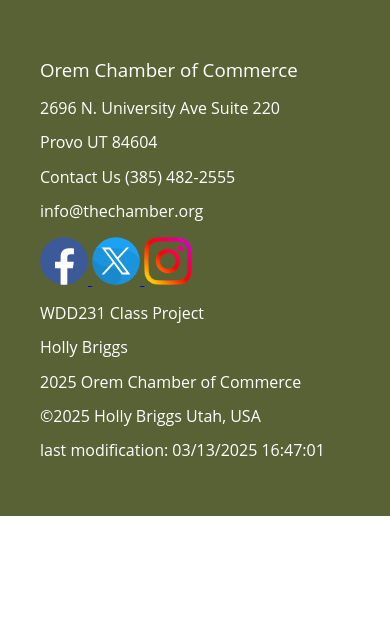
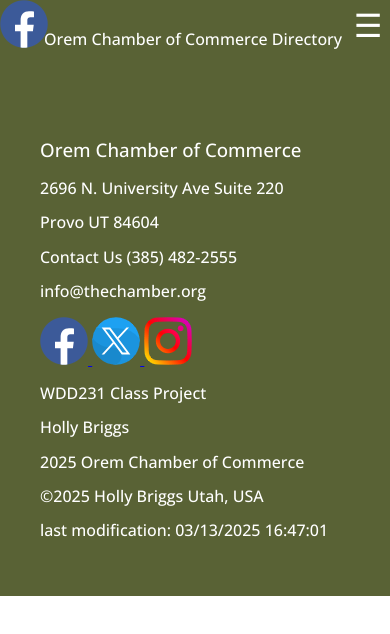
Before and after one commit to Hollypie/wdd231, a plain HTML site: page chamber/directory.html in a window 390 px wide. Drawn offline with nearby package versions, Linux system fonts and the light colour scheme; files whose address does not match are found by name.

Commit message:
added nav and nav animation and hamburger menu

```diff
--- a/chamber/directory.html
+++ b/chamber/directory.html
@@ -21,12 +21,26 @@
 
     <script src="scripts/navigation.js" defer></script>
     <script src="scripts/date.js" defer></script>
+
+    <link rel="preconnect" href="https://fonts.googleapis.com">
+    <link rel="preconnect" href="https://fonts.gstatic.com" crossorigin>
+    <link href="https://fonts.googleapis.com/css2?family=Open+Sans:ital,wght@0,300..800;1,300..800&display=swap" rel="stylesheet">
+
 </head>
 <body>
     <header>
-
-
+        <img src="images/facebook_small.png" width="48" height="48">
+        <span>Orem Chamber of Commerce Directory</span>
+        <button id="myButton"></button>
     </header>
+        <nav id="animateme">
+            <ul class="menuLinks">
+                <li><a href="#" title="Home">Page One</a></li>
+                <li class="current-menu-item"><a href="directory.html">Directory</a></li>
+                <li><a href="#" title="Service">Page Three</a></li>
+                <li><a href="#" title="History">Page Four</a></li>
+            </ul>
+        </nav>
     <main>
 
     </main>
--- /dev/null
+++ b/chamber/scripts/navigation.js
@@ -0,0 +1,7 @@
+const hamburgerElement = document.querySelector('#myButton');
+const navElement = document.querySelector('#animateme');
+
+hamburgerElement.addEventListener('click', () => {
+    navElement.classList.toggle('open');
+    hamburgerElement.classList.toggle('open');
+})
--- a/chamber/styles/large.css
+++ b/chamber/styles/large.css
@@ -0,0 +1,20 @@
+@media only screen and (min-width: 38rem) {
+
+    #myButton {
+        display: none;
+    }
+
+    ul.menuLinks, ul.menuLinks.open {
+        display: flex;
+        justify-content: flex-end;
+    }
+
+    ul.menuLinks a:hover {
+        background-color: var(--accent-color);
+        color: black;
+    }
+
+    nav {
+        grid-template-rows: 1fr;
+    }
+}
--- a/chamber/styles/small.css
+++ b/chamber/styles/small.css
@@ -17,6 +17,69 @@
 
 }
 
+header {
+    display: grid;
+    grid-template-columns: 44px auto 44px;
+    align-items:end;
+    background-color: var(--primary-color);
+    color: white;
+
+}
+
+/* navigation stuff */
+
+nav {
+    background-color: var(--primary-color);
+}
+
+#myButton::before {
+    content: "\2630";
+}
+
+#myButton {
+    font-size: 2rem;
+    background: none;
+    border: none;
+    color: white;
+    cursor: pointer;
+    width: 100%;
+    text-align: right;
+    padding: .25rem 2vw;
+}
+
+ul.menuLinks li a {
+    border: pink dashed 1px;
+    display: block;
+    padding: .75rem 2vw;
+    color: white;
+    text-decoration: none;
+}
+
+li.current-menu-item a {
+    background-color: var(--second-color);
+}
+
+ul.menuLinks {
+    list-style-type: none;
+}
+
+/* CSS for the open class */
+#myButton.open::before {
+    content: "x";
+}
+
+nav {
+    display: grid;
+    grid-template-rows: 0fr;
+    transition: grid-template-rows 0.5s ease-out;
+}
+
+nav ul {overflow: hidden;}
+
+nav.open {
+    grid-template-rows: 1fr;
+}
+
 footer {
     padding: 40px;
     background-color: var(--primary-color) ;
```
